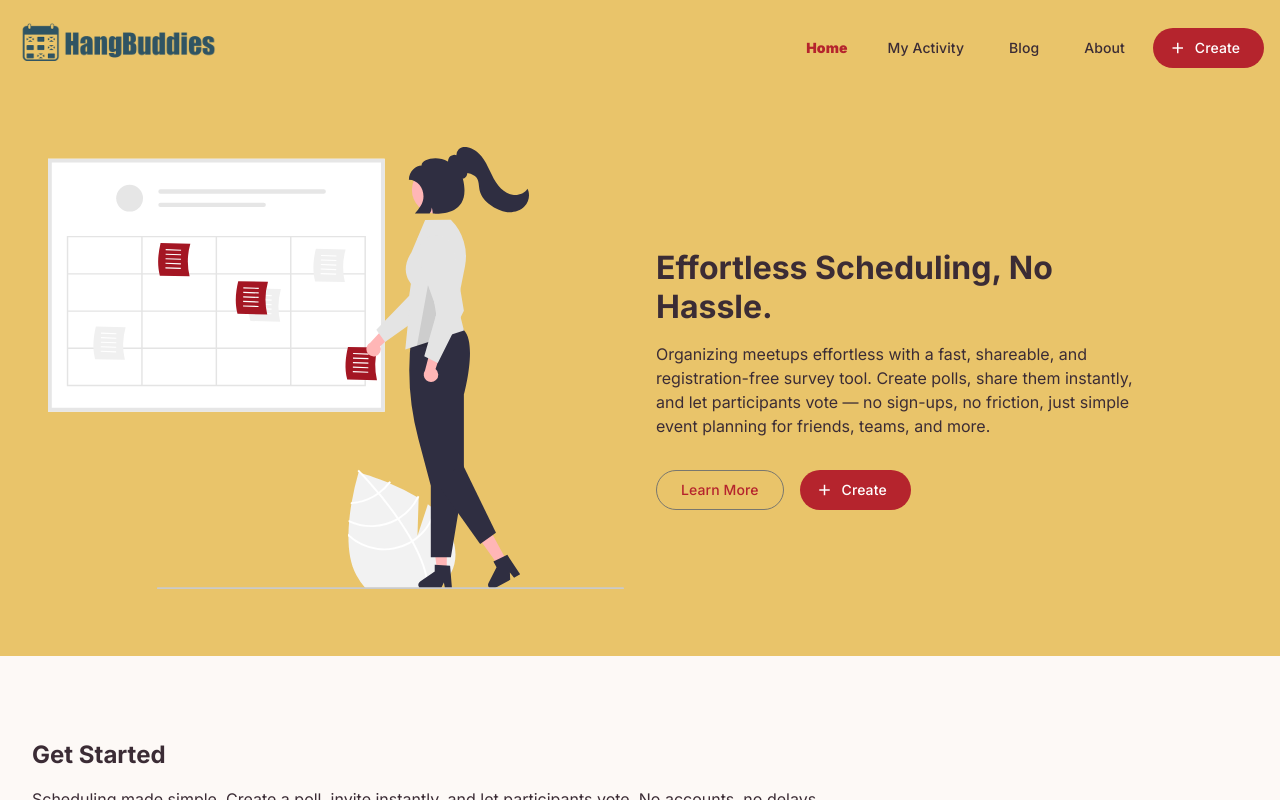
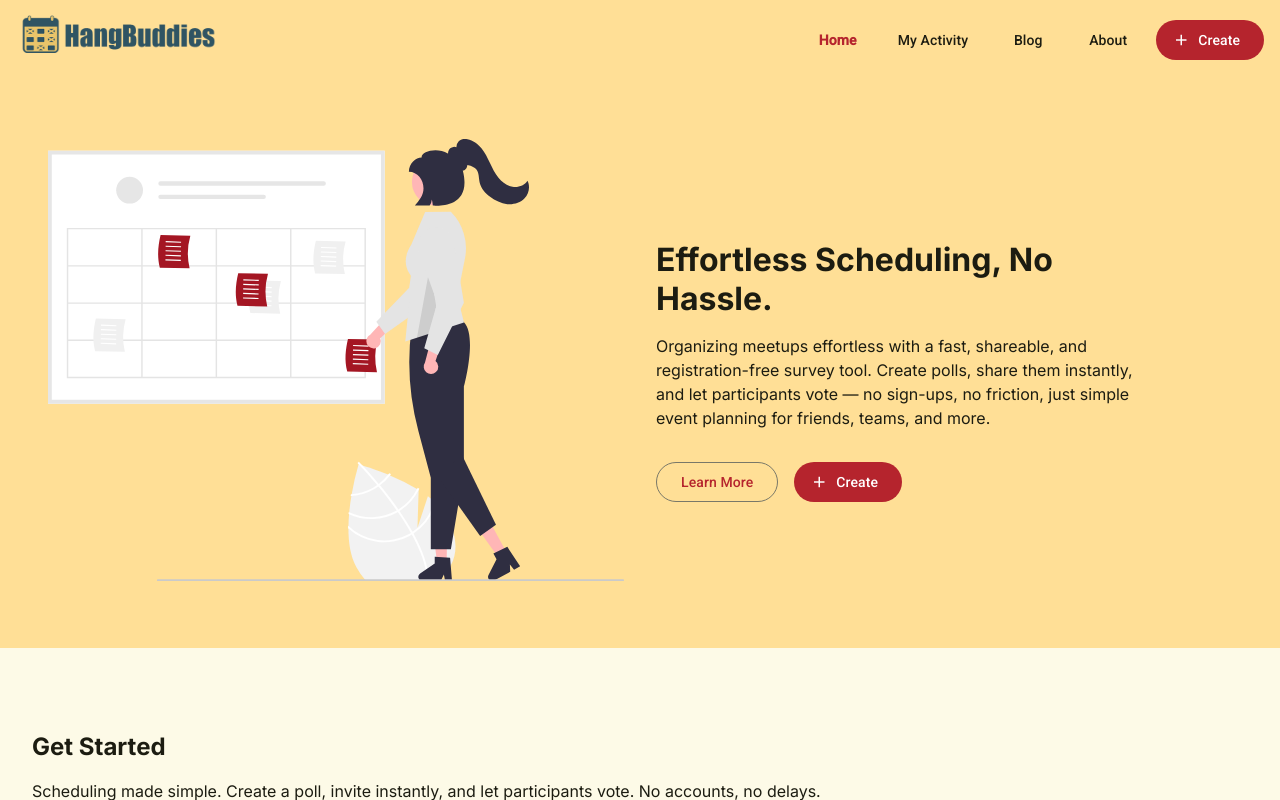
Before and after one commit to danieljancar/hangbuddies, an Angular app in the folder apps/frontend/: page / in a window 1280 px wide. Built offline with nearby package versions, Linux system fonts and the light colour scheme.

Commit message:
refactor: update styling config

```diff
--- a/apps/frontend/src/app/features/home/landing/landing.component.html
+++ b/apps/frontend/src/app/features/home/landing/landing.component.html
@@ -18,19 +18,10 @@
         </div>
 
         <div class="hero__buttons">
-            <a
-                color="primary"
-                mat-stroked-button
-                scrollTo
-                targetId="get-started"
-            >
+            <a mat-stroked-button scrollTo targetId="get-started">
                 Learn More
             </a>
-            <a
-                [routerLink]="APP_ROUTES.SURVEY.CREATE"
-                color="primary"
-                mat-flat-button
-            >
+            <a [routerLink]="APP_ROUTES.SURVEY.CREATE" mat-flat-button>
                 <mat-icon>add</mat-icon>
                 Create
             </a>
--- a/apps/frontend/src/app/features/home/landing/landing.component.scss
+++ b/apps/frontend/src/app/features/home/landing/landing.component.scss
@@ -7,7 +7,7 @@
     justify-content: space-between;
     gap: 2rem;
     padding: 3rem;
-    background-color: var(--mat-sys-secondary);
+    background-color: var(--mat-sys-secondary-container);
     height: 60vh;
 
     &__image {
--- a/apps/frontend/src/app/shared/navigation/footer/footer.component.ts
+++ b/apps/frontend/src/app/shared/navigation/footer/footer.component.ts
@@ -3,11 +3,11 @@ import { MatToolbar } from '@angular/material/toolbar'
 import { NgOptimizedImage } from '@angular/common'
 import { APP_ROUTES } from '../../../common/routes'
 import { RouterLink } from '@angular/router'
-import { MatAnchor } from '@angular/material/button'
+import { MatButton } from '@angular/material/button'
 
 @Component({
     selector: 'app-footer',
-    imports: [MatToolbar, NgOptimizedImage, RouterLink, MatAnchor],
+    imports: [MatToolbar, NgOptimizedImage, RouterLink, MatButton],
     templateUrl: './footer.component.html',
     styleUrl: './footer.component.scss',
     standalone: true,
--- a/apps/frontend/src/app/shared/navigation/navbar/navbar.component.html
+++ b/apps/frontend/src/app/shared/navigation/navbar/navbar.component.html
@@ -26,12 +26,6 @@
                     />
                 </a>
                 <div class="navbar__drawer-actions">
-                    <button
-                        [routerLink]="APP_ROUTES.SURVEY.CREATE"
-                        mat-mini-fab
-                    >
-                        <mat-icon>add</mat-icon>
-                    </button>
                     <button (click)="drawer.close()" mat-icon-button>
                         <mat-icon>close</mat-icon>
                     </button>
@@ -85,7 +79,7 @@
                     <a
                         [closeDrawer]="drawer"
                         [href]="EXTERNAL_LINKS.GITHUB_REPOSITORY"
-                        class="util-link-external util-link-image"
+                        class="util-link-image"
                         target="_blank"
                     >
                         <img
@@ -166,7 +160,6 @@
                 <button
                     [closeDrawer]="drawer"
                     [routerLink]="APP_ROUTES.SURVEY.CREATE"
-                    color="primary"
                     mat-flat-button
                 >
                     <mat-icon>add</mat-icon>
@@ -176,9 +169,6 @@
 
             <!-- Mobile Toggle -->
             <div class="navbar__toggle util-show-mobile">
-                <button [routerLink]="APP_ROUTES.SURVEY.CREATE" mat-mini-fab>
-                    <mat-icon>add</mat-icon>
-                </button>
                 <button (click)="drawer.toggle()" mat-icon-button>
                     <mat-icon>menu</mat-icon>
                 </button>
--- a/apps/frontend/src/app/shared/navigation/navbar/navbar.component.scss
+++ b/apps/frontend/src/app/shared/navigation/navbar/navbar.component.scss
@@ -1,5 +1,6 @@
 @use 'breakpoints' as *;
 @use 'mixins' as *;
+@use '@angular/material' as mat;
 
 .navbar {
     height: 100%;
@@ -9,8 +10,8 @@
         display: flex;
         align-items: center;
         justify-content: space-between;
-        padding: 3rem 1rem 2rem;
-        background-color: var(--mat-sys-secondary);
+        padding: 2.5rem 1rem 2rem;
+        background-color: var(--mat-sys-secondary-container);
     }
 
     &__logo-container {
@@ -52,7 +53,7 @@
         padding: 0;
         height: 100%;
         display: flex;
-        opacity: 0.97;
+        background-color: var(--mat-sys-secondary-container);
 
         &-inner {
             display: flex;
--- /dev/null
+++ b/apps/frontend/src/app/styles/theme-colors.scss
@@ -0,0 +1,126 @@
+@use 'sass:map';
+
+$_palettes: (
+    primary: (
+        0: #000000,
+        10: #410005,
+        20: #68000e,
+        25: #7d0013,
+        30: #920219,
+        35: #a31523,
+        40: #b5242d,
+        50: #d83e43,
+        60: #fb5859,
+        70: #ff8985,
+        80: #ffb3af,
+        90: #ffdad7,
+        95: #ffedeb,
+        98: #fff8f7,
+        99: #fffbff,
+        100: #ffffff,
+    ),
+    secondary: (
+        0: #000000,
+        10: #251a00,
+        20: #3e2e00,
+        25: #4c3900,
+        30: #5a4400,
+        35: #684f00,
+        40: #765a05,
+        50: #917321,
+        60: #ad8d39,
+        70: #caa750,
+        80: #e7c268,
+        90: #ffdf96,
+        95: #ffefd1,
+        98: #fff8f1,
+        99: #fffbff,
+        100: #ffffff,
+    ),
+    tertiary: (
+        0: #000000,
+        10: #001f29,
+        20: #0a3543,
+        25: #19404e,
+        30: #264b5a,
+        35: #325766,
+        40: #3f6373,
+        50: #587c8c,
+        60: #7196a7,
+        70: #8bb1c2,
+        80: #a6ccde,
+        90: #c2e8fb,
+        95: #dff4ff,
+        98: #f3faff,
+        99: #fafcff,
+        100: #ffffff,
+    ),
+    neutral: (
+        0: #000000,
+        10: #1c1c11,
+        20: #313124,
+        25: #3c3c2f,
+        30: #48473a,
+        35: #545345,
+        40: #605f50,
+        50: #797868,
+        60: #939181,
+        70: #aeac9b,
+        80: #c9c7b5,
+        90: #e6e3d0,
+        95: #f4f1de,
+        98: #fdfae7,
+        99: #fffbff,
+        100: #ffffff,
+    ),
+    'neutral-variant': (
+        0: #000000,
+        10: #1c1c11,
+        20: #313124,
+        25: #3c3c2f,
+        30: #48473a,
+        35: #545345,
+        40: #605f50,
+        50: #797868,
+        60: #939181,
+        70: #aeac9b,
+        80: #c9c7b5,
+        90: #e6e3d0,
+        95: #f4f1de,
+        98: #fdfae7,
+        99: #fffbff,
+        100: #ffffff,
+    ),
+    error: (
+        0: #000000,
+        10: #410000,
+        20: #690100,
+        25: #7e0100,
+        30: #930100,
+        35: #a90100,
+        40: #c00100,
+        50: #ef0000,
+        60: #ff5540,
+        70: #ff8a78,
+        80: #ffb4a8,
+        90: #ffdad4,
+        95: #ffedea,
+        98: #fff8f6,
+        99: #fffbff,
+        100: #ffffff,
+    ),
+);
+
+$_rest: (
+    secondary: map.get($_palettes, secondary),
+    neutral: map.get($_palettes, neutral),
+    'neutral-variant': map.get($_palettes, 'neutral-variant'),
+    error: map.get($_palettes, error),
+);
+
+$primary-palette: map.merge(map.get($_palettes, primary), $_rest);
+$secondary-palette: map.get($_palettes, secondary);
+$tertiary-palette: map.merge(map.get($_palettes, tertiary), $_rest);
+$neutral-palette: map.get($_palettes, neutral);
+$neutral-variant-palette: map.get($_palettes, 'neutral-variant');
+$error-palette: map.get($_palettes, error);
--- a/apps/frontend/src/app/styles/theme.scss
+++ b/apps/frontend/src/app/styles/theme.scss
@@ -1,134 +1,37 @@
-/* These tokens are generated using https://themes.angular-material.dev/ */
-/* Preview: https://themes.angular-material.dev/?seed-error=%23FF0000&seed-neutral=%23F4F1DE&seed-neutral-variant=%23F4F1DE&seed-primary=%23A41623&seed-secondary=%23E9C46A&seed-tertiary=%232F5463 */
-/* Seed Colors: primary: #A41623, secondary: #E9C46A, tertiary: #2F5463, error: #FF0000, neutral: #F4F1DE, neutral-variant: #F4F1DE */
-
+@use 'theme-colors' as tc;
 @use '@angular/material' as mat;
 
-/* Light Theme */
-:root,
-:host {
-    @include mat.theme-overrides(
-        (
-            primary: #b5242d,
-            on-primary: #ffffff,
-            primary-container: #ffdad7,
-            on-primary-container: #410005,
-            inverse-primary: #ffb3af,
-            primary-fixed: #ffdad7,
-            primary-fixed-dim: #ffb3af,
-            on-primary-fixed: #410005,
-            on-primary-fixed-variant: #920219,
-            secondary: #e9c46a,
-            on-secondary: #ffffff,
-            secondary-container: #ffdf96,
-            on-secondary-container: #251a00,
-            secondary-fixed: #ffdf96,
-            secondary-fixed-dim: #e7c268,
-            on-secondary-fixed: #251a00,
-            on-secondary-fixed-variant: #5a4400,
-            tertiary: #3f6373,
-            on-tertiary: #ffffff,
-            tertiary-container: #c2e8fb,
-            on-tertiary-container: #001f29,
-            tertiary-fixed: #c2e8fb,
-            tertiary-fixed-dim: #a6ccde,
-            on-tertiary-fixed: #001f29,
-            on-tertiary-fixed-variant: #264b5a,
-            background: #fdf9f6,
-            on-background: #3b2c35,
-            surface: #fdf9f6,
-            surface-dim: #ddd9d7,
-            surface-bright: #fdf9f6,
-            surface-container-lowest: #ffffff,
-            surface-container-low: #f7f3f0,
-            surface-container: #f1edea,
-            surface-container-high: #ebe7e5,
-            surface-container-highest: #e5e2df,
-            on-surface: #3b2c35,
-            shadow: #000000,
-            scrim: #000000,
-            surface-tint: #605f50,
-            inverse-surface: #31302f,
-            inverse-on-surface: #f4f0ed,
-            outline: #79776e,
-            outline-variant: #c9c6bc,
-            neutral: #797775,
-            neutral10: #3b2c35,
-            error: #ba1a1a,
-            error-container: #ffdad6,
-            on-error: #ffffff,
-            on-error-container: #410002,
-            surface-variant: #e6e2d7,
-            on-surface-variant: #48473f,
-            neutral-variant: #79776e,
-            neutral-variant20: #313129,
-            inverse-secondary: #e7c268,
-            inverse-tertiary: #a6ccde,
-            text: #3b2c35,
-        )
-    );
+$theme: mat.define-theme(
+    (
+        color: (
+            theme-type: light,
+            primary: tc.$primary-palette,
+            tertiary: tc.$tertiary-palette,
+        ),
+    )
+);
+
+html {
+    color-scheme: light;
+    @include mat.core();
+    @include mat.theme($theme);
+    @include mat.all-component-themes($theme);
+    @include mat.system-level-colors($theme);
+    @include mat.system-level-typography($theme);
 }
 
-/* Dark Theme */
-.dark {
-    @include mat.theme-overrides(
-        (
-            primary: #ffb3af,
-            on-primary: #68000e,
-            primary-container: #920219,
-            on-primary-container: #ffdad7,
-            inverse-primary: #b5242d,
-            primary-fixed: #ffdad7,
-            primary-fixed-dim: #ffb3af,
-            on-primary-fixed: #410005,
-            on-primary-fixed-variant: #920219,
-            secondary: #e7c268,
-            on-secondary: #3e2e00,
-            secondary-container: #5a4400,
-            on-secondary-container: #ffdf96,
-            secondary-fixed: #ffdf96,
-            secondary-fixed-dim: #e7c268,
-            on-secondary-fixed: #251a00,
-            on-secondary-fixed-variant: #5a4400,
-            tertiary: #a6ccde,
-            on-tertiary: #0a3543,
-            tertiary-container: #264b5a,
-            on-tertiary-container: #c2e8fb,
-            tertiary-fixed: #c2e8fb,
-            tertiary-fixed-dim: #a6ccde,
-            on-tertiary-fixed: #001f29,
-            on-tertiary-fixed-variant: #264b5a,
-            background: #141312,
-            on-background: #e5e2df,
-            surface: #141312,
-            surface-dim: #141312,
-            surface-bright: #3a3937,
-            surface-container-lowest: #0f0e0d,
-            surface-container-low: #1c1b1a,
-            surface-container: #201f1e,
-            surface-container-high: #2b2a28,
-            surface-container-highest: #363533,
-            on-surface: #e5e2df,
-            shadow: #000000,
-            scrim: #000000,
-            surface-tint: #c9c7b5,
-            inverse-surface: #e5e2df,
-            inverse-on-surface: #31302f,
-            outline: #939187,
-            outline-variant: #48473f,
-            neutral: #797775,
-            neutral10: #1c1b1a,
-            error: #ffb4ab,
-            error-container: #93000a,
-            on-error: #690005,
-            on-error-container: #ffdad6,
-            surface-variant: #48473f,
-            on-surface-variant: #c9c6bc,
-            neutral-variant: #79776e,
-            neutral-variant20: #313129,
-            inverse-secondary: #765a05,
-            inverse-tertiary: #3f6373,
-            text: #3b2c35,
-        )
-    );
+.bkg_special {
+    background-color: #3b2c35;
 }
+
+.btn_primary {
+    @include mat.button-color($theme, $color-variant: primary);
+}
+
+.btn_secondary {
+    @include mat.button-color($theme, $color-variant: secondary);
+}
+
+.btn_tertiary {
+    @include mat.button-color($theme, $color-variant: tertiary);
+}
--- a/apps/frontend/src/app/styles/utils.scss
+++ b/apps/frontend/src/app/styles/utils.scss
@@ -13,6 +13,7 @@
     gap: 0.25rem;
     text-decoration: none;
     position: relative;
+    color: var(--mat-sys-tertiary);
 
     &::after {
         content: '↗';
--- a/apps/frontend/src/styles.scss
+++ b/apps/frontend/src/styles.scss
@@ -1,28 +1,9 @@
-// Custom Theming for Angular Material
-@use '@angular/material' as mat;
-
-// Use custom theme
 @use 'app/styles/theme';
-
-html {
-    color-scheme: light;
-    @include mat.theme(
-        (
-            typography: Inter,
-            density: 0,
-        )
-    );
-}
-
-/* You can add global styles to this file, and also import other style files */
+@use 'app/styles/theme-colors';
 
 html,
 body {
     height: 100%;
-    background-color: var(--mat-sys-surface);
-}
-
-body {
     margin: 0;
     font-family: Inter, Poppins, serif;
 }
```
Also changed, not shown: apps/frontend/src/app/shared/navigation/footer/footer.component.html (+13 -4 lines), apps/frontend/src/app/shared/navigation/footer/footer.component.scss (+6 -3 lines), apps/frontend/src/app/shared/navigation/navbar/navbar.component.ts (+1 -7 lines).
